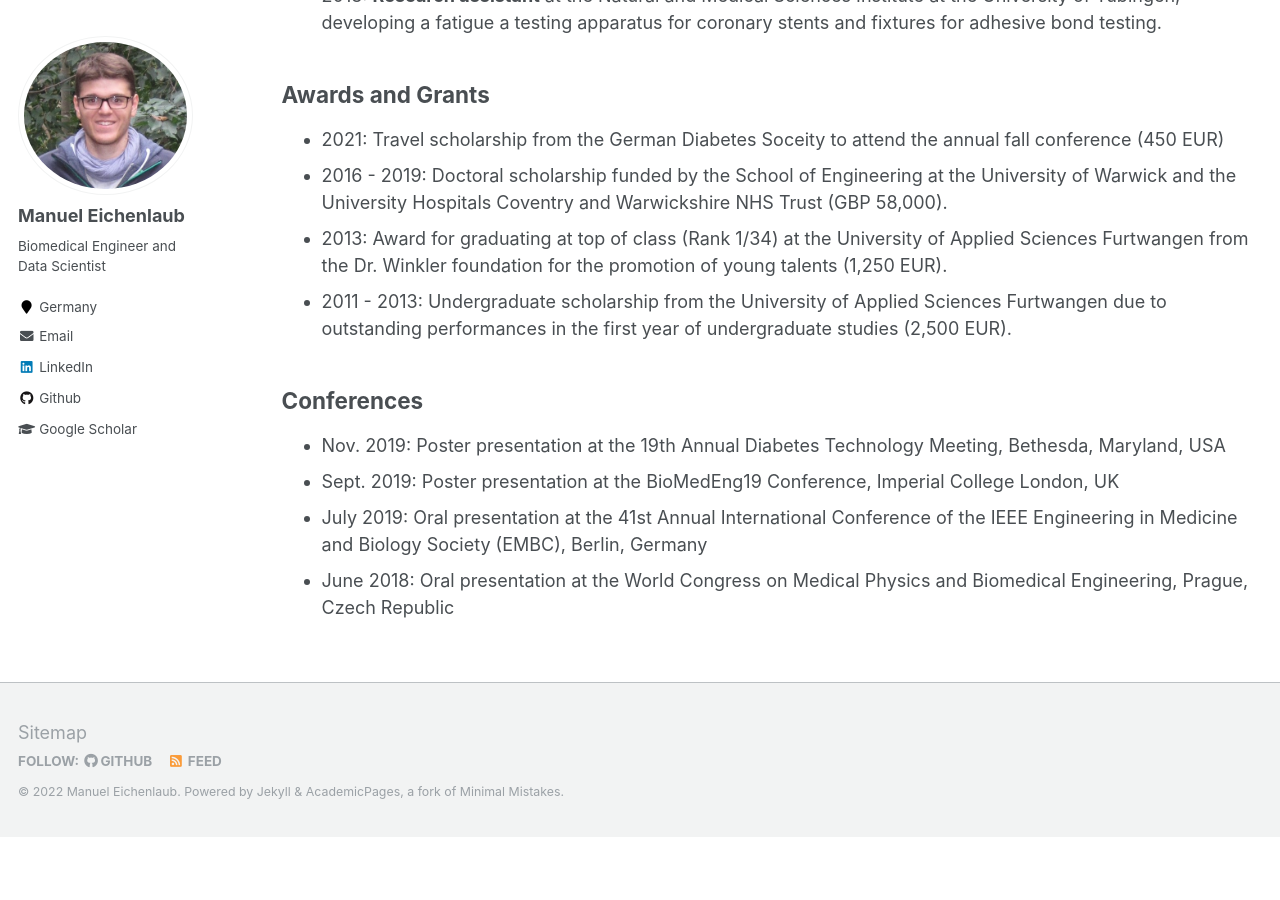
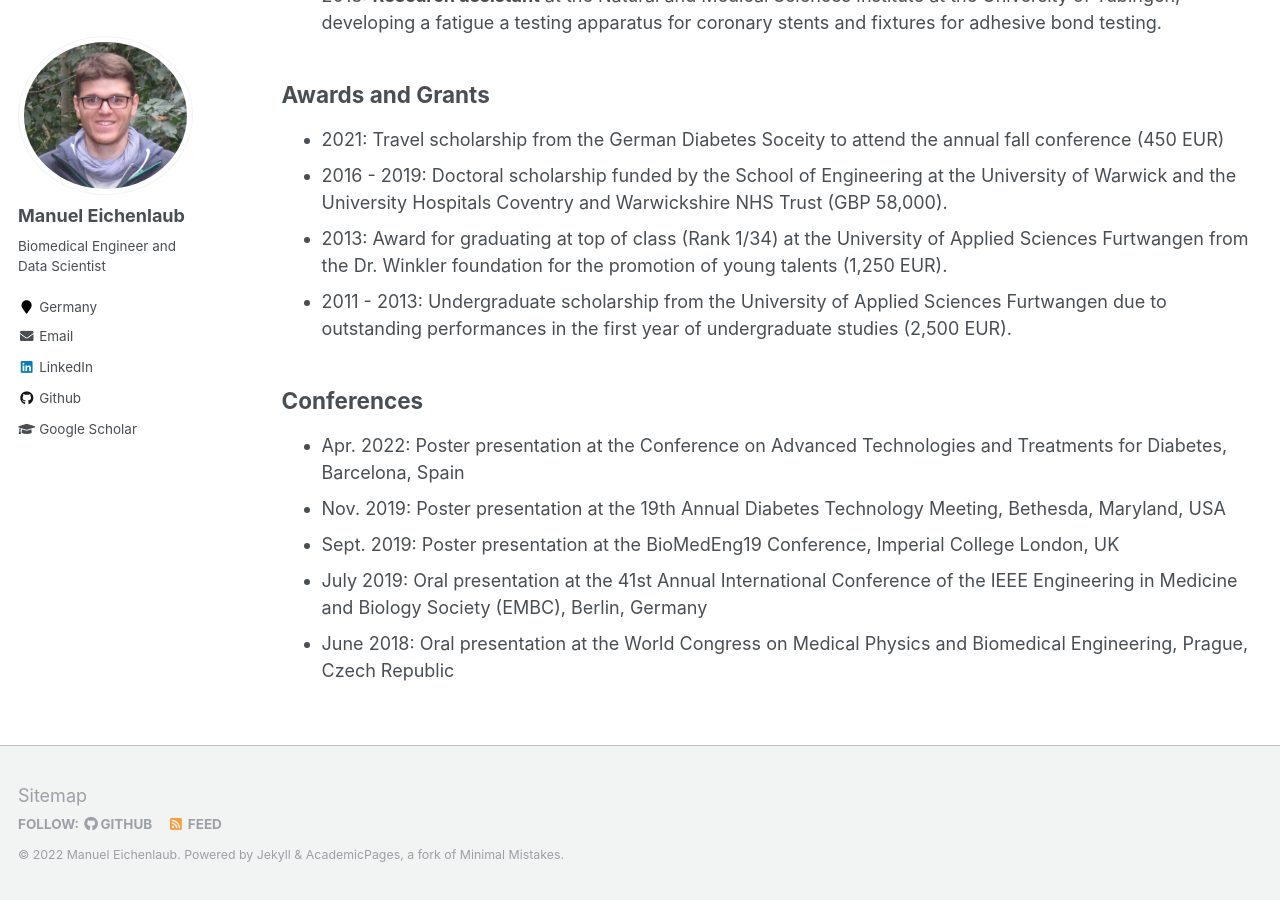
Before and after one commit to manueich/manueich.github.io, a Jekyll site: the page built from _pages/cv.md, in a window 1280 px wide and 900 px high, scrolled down 911 px. Built offline with Jekyll 4.4.1, drawn with Linux system fonts in a browser that asks for light colours; before the commit the page ends 1748 px from its top, so only the background shows below that.

Commit message:
Update cv.md

```diff
--- a/_pages/cv.md
+++ b/_pages/cv.md
@@ -38,6 +38,7 @@ Awards and Grants
 
 Conferences
 ------
+* Apr. 2022: Poster presentation at the Conference on Advanced Technologies and Treatments for Diabetes, Barcelona, Spain
 * Nov. 2019: Poster presentation at the 19th Annual Diabetes Technology Meeting, Bethesda, Maryland, USA
 * Sept. 2019: Poster presentation at the BioMedEng19 Conference, Imperial College London, UK
 * July 2019: Oral presentation at the 41st Annual International Conference of the IEEE Engineering in Medicine and Biology Society (EMBC), Berlin, Germany
```
